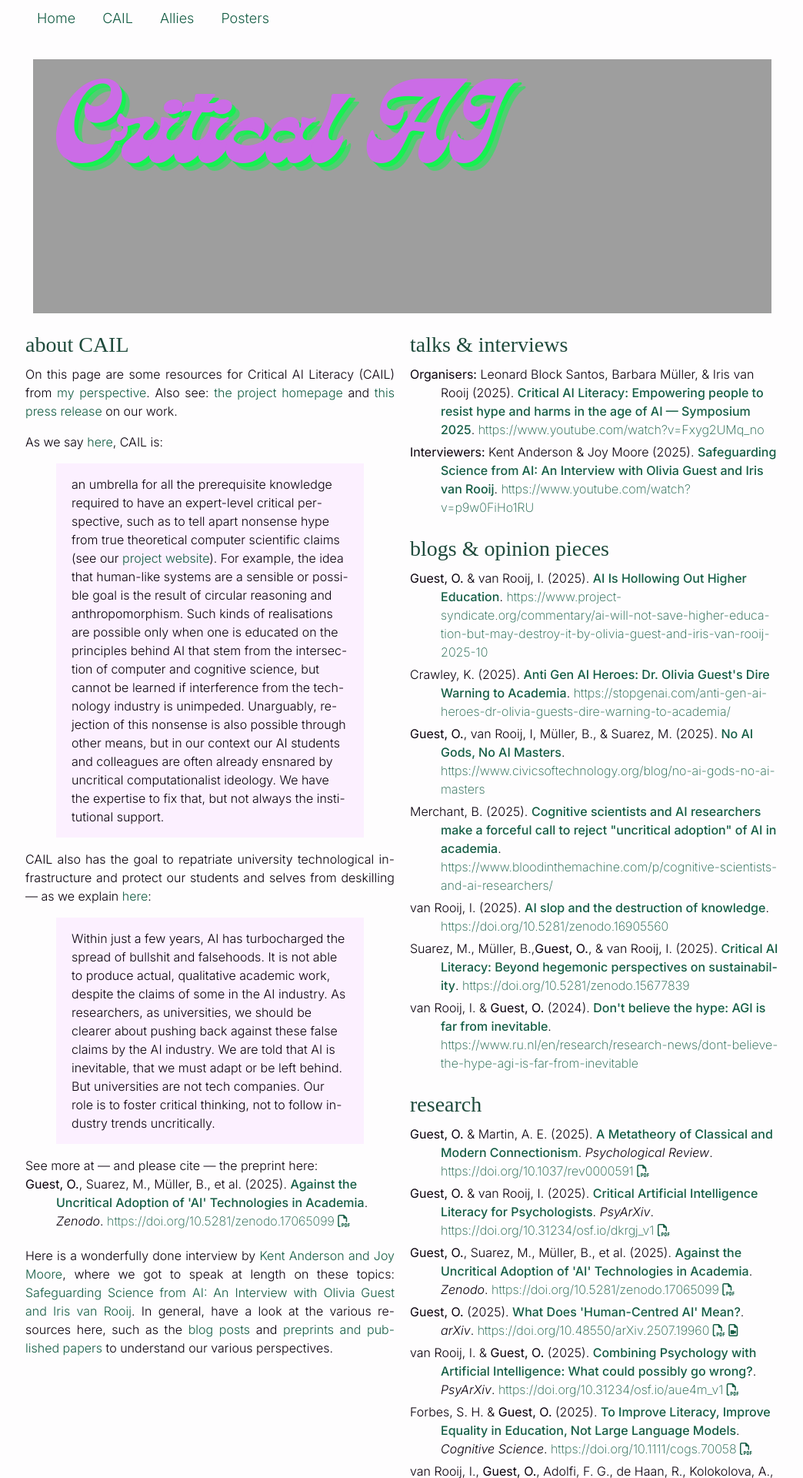
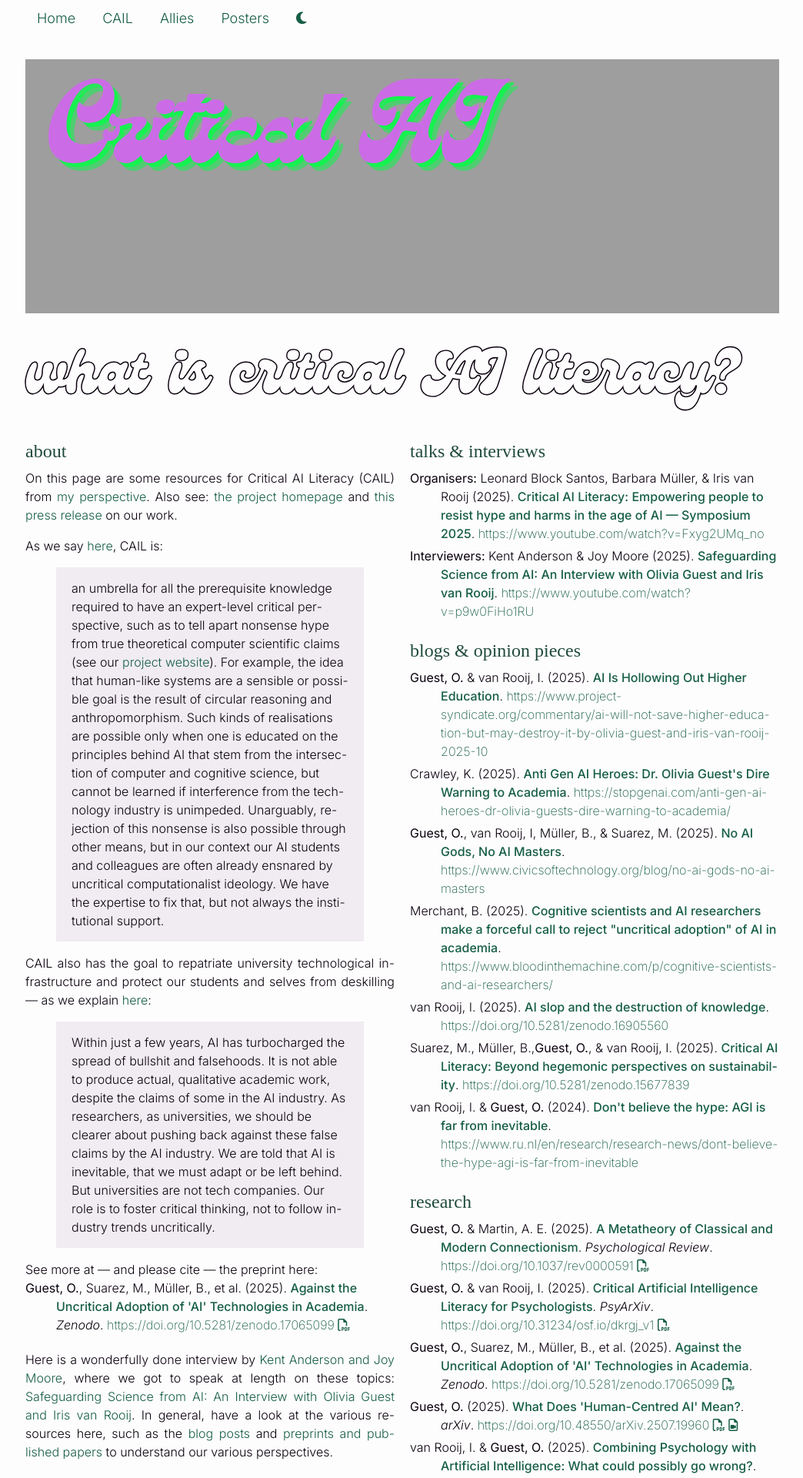
Before and after one commit to oliviaguest/oliviaguest.github.io, a Jekyll site: the page built from CAIL.html, in a window 1280 px wide. Shown: the top 1920 px of the page at 77% size, without its empty margins (117-1161 px from the left). Built offline with Jekyll 4.4.1, drawn with Linux system fonts in a browser that asks for light colours; nearby versions of some CDN libraries; some web fonts are replaced; library files that are not in the unit come from our copies; a style sheet for code colours, icons or effects is not loaded.

Commit message:
typeface improvements

```diff
--- a/CAIL.html
+++ b/CAIL.html
@@ -11,28 +11,8 @@ description: "On this page are some resources for Critical AI Literacy (CAIL) fr
 
 
 <article class="page">
-<!-- <div class="row">
-  <div class="col-12">
-<ul class="socials">
-   <li class="social">
-    <a href="{{site.url}}">
-      <i class="fa-solid fa-home"></i></a>
-    </li>
-    <li class="social">
-    <a href="#here">
-      <i class="fa-solid fa-moon" id="dark" onclick="myFunction(this.id)"></i>
-    </a>
-    </li>
-</ul>
-</div> -->
 
- <!-- <nav class="navbar">
-  <a href="{{ site.url }}">Home</a>
-  <a href="#about">CAIL</a>
-  <a href="#allies">Allies</a>
-  <a href="#posters">Posters</a>
-</nav> -->
-
+<div class="row">
   <div class="col-12 cail">
 
     <h1 id="cail"><a href="{{site.url}}/ai">Critical AI</a></h1>
@@ -40,36 +20,15 @@ description: "On this page are some resources for Critical AI Literacy (CAIL) fr
   </div>
 </div>
 
-
-<!-- <div class="row"> -->
-    <!-- <div class="col-12"> -->
-
-        <!-- <div class="img-container"> -->
-        <!-- <img class="poster is-full-width" src="{{ site.baseurl }}/images/anti-ai3.jpg" alt="icon" /> -->
-        <!-- </div> -->
-   <!-- </div> -->
-    <!-- <div class="col-4">
-
-        <div class="img-container">
-        <img class="img poster is-full-width hide-xs hide-sm " src="{{ site.baseurl }}/images/anti-ai2.png" alt="icon" />
-        </div>
-   </div>
-   <div class="col-4">
-
-        <div class="img-container">
-        <img class="img poster is-full-width hide-xs hide-sm " src="{{ site.baseurl }}/images/anti-ai3.png" alt="icon" />
-        </div>
-   </div> -->
-<!-- </div> -->
-
 <div class="row">
 
-
+        <div class="col-12">
+        <h2 id="cail"><a href="#cail">what is critical AI literacy?</a></h2>
+        </div>
 
     <div class="col-12 col-6-md col-6-lg">
 
-
-        <h2 id="cail"><a href="#about">about CAIL</a></h2>
+        <h3 id="about"><a href="#about">about</a></h3>
 
         <p>On this page are some resources for Critical AI Literacy (CAIL) from <a href="{{site.url}}">my perspective</a>.
             Also see: <a href="https://www.ru.nl/en/research/research-projects/critical-ai-literacy-cail">the project homepage</a> and
@@ -99,17 +58,17 @@ description: "On this page are some resources for Critical AI Literacy (CAIL) fr
                 In general, have a look at the various resources here, such as the <a href="#blogs">blog posts</a> and <a href="#research">preprints and published papers</a> to understand our various perspectives.</p>
     </div>
     <div class="col-12 col-6-md col-6-lg">
-        <h2 id="talks"><a href="#talks">talks & interviews</a></h2>
+        <h3 id="talks"><a href="#talks">talks & interviews</a></h3>
 
         {% assign talks = site.data.publications | sort:"date" | reverse | where: 'tags', 'cail' | where: 'selected', '4' %}
         {% include publications_copy.html publications=talks %}
 
-        <h2 id="blogs"><a href="#blogs">blogs & opinion pieces</a></h2>
+        <h3 id="blogs"><a href="#blogs">blogs & opinion pieces</a></h3>
 
         {% assign blogs = site.data.publications | sort:"date" | reverse | where: 'tags', 'cail'  | where: 'selected', '3' %}
         {% include publications_copy.html publications=blogs %}
 
-        <h2 id="research"><a href="#research">research</a></h2>
+        <h3 id="research"><a href="#research">research</a></h3>
 
         {% assign articles = site.data.publications | sort:"date" | reverse | where: 'tags', 'cail'  | where: 'selected', '1' %}
         {% include publications_copy.html publications=articles %}
--- a/_includes/menu.html
+++ b/_includes/menu.html
@@ -19,9 +19,12 @@
  <nav class="navbar">
   <div class="container">
     <a href="{{site.url}}#top">Home</a>
-    <a href="#about">CAIL</a>
+    <a href="#cail">CAIL</a>
     <a href="#allies">Allies</a>
     <a href="#posters">Posters</a>
+    <a href="#here" class="right">
+      <i class="fa-solid fa-moon" id="dark" onclick="myFunction(this.id)"></i>
+    </a>
   </div>
 </nav>
 {% elsif page.layout == 'default' or page.layout == 'page' %}
--- a/css/ai.css
+++ b/css/ai.css
@@ -7,7 +7,7 @@
     color-scheme: light dark;
 
     --light-bg: #fefdfe;
-    --light-qbg: #fcf0ff;
+    --light-qbg: #f0ecf1;
     --light-tb: #0a000d;
     --light-color: #0a000d;
     --light-h: #1f4a3c;
@@ -15,7 +15,7 @@
     --light-h1: #1f4a3c;
 
     --dark-bg: #0a000d;
-    --dark-qbg: #2e003b;
+    --dark-qbg: #252425;
     --dark-tb: #0a000d;
     --dark-color: #fefdfe;
     --dark-h: #6cac97;
@@ -86,7 +86,8 @@ h1 a {
 li {
         text-align: left;
 }
-h2#activism, h2#allies
+/* h2#activism, h2#allies, h2#cail */
+h2
 {
     font-family: 'Genty', serif;
     font-size: 8rem;
@@ -94,25 +95,41 @@ h2#activism, h2#allies
     /* margin-bottom: 2rem; */
     margin-right: 1rem;
     display: inline-block;
+    hyphens: none;
 
 }
 
+h2#cail a {
+        color: light-dark(var(--light-bg), var(--dark-bg));
+            -webkit-text-stroke: 0.3rem light-dark(var(--light-color), var(--dark-color));
+               paint-order: stroke fill;
+}
+
+
+
 h2#activism a {
         color: #f60cd7;
-        text-shadow: #ffffff 0.1rem 0.5rem 1rem;
+        /* text-shadow: #ffffff 0.1rem 0.5rem 1rem; */
+                    -webkit-text-stroke: 0.3rem light-dark(var(--light-color), var(--dark-color));
+               paint-order: stroke fill;
 }
 
 h2#allies a {
         color: #1800ad;
-        text-shadow: #ffffff 0.1rem 0.5rem 1rem;
+        /* text-shadow: #ffffff 0.1rem 0.5rem 1rem; */
+        /* text-shadow: #ffffff 0.1rem 0.5rem 1rem; */
+            -webkit-text-stroke: 0.3rem light-dark(var(--light-color), var(--dark-color));
+               paint-order: stroke fill;
+
+
 }
 
 .activism {
-        background-image: url("../images/page4.png");
+        /* background-image: url("../images/page4.png"); */
         background-size: cover;
-        height: 22rem;
+        /* height: 22rem; */
 
-        padding-left:3rem;
+        /* padding-left:3rem;      */
 }
 
 .cail {
@@ -132,10 +149,10 @@ h2#allies a {
 }
 
 .allies {
-        background-image: url("../images/page3.png");
+        /* background-image: url("../images/page3.png"); */
         background-size: cover;
-        padding-left:3rem;
-        height: 22rem;
+        /* padding-left:3rem;    */
+        /* height: 22rem; */
 
 }
 
@@ -153,6 +170,19 @@ h2#allies a {
         .cail {
              /* padding-left:0.4rem;     */
 
+        }
+        h2 {
+                font-size: 7rem;
+                /* padding-left: 1rem; */
+        }
+}
+
+
+@media screen and (max-width: 900px) {
+
+        h2 {
+                /* font-size: rem; */
+                padding-left: 1rem;
         }
 }
 
```
